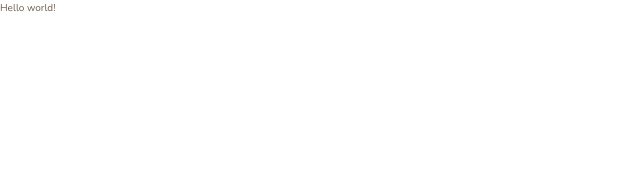
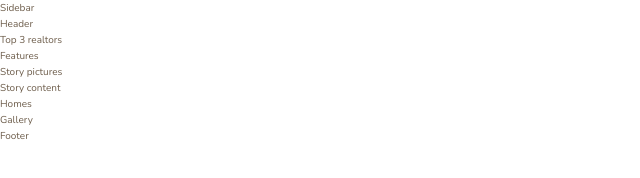
Before and after one commit to tundeszne/nexter, a website: page index.html in a window 1280 px wide. Shown: the whole page, without its empty margins (0-640 px from the left). Drawn offline with nearby package versions, Linux system fonts and the light colour scheme.

Commit message:
initial markup

```diff
--- a/index.html
+++ b/index.html
@@ -15,6 +15,22 @@
     <title>nexter &mdash; your home, your freedom</title>
   </head>
   <body class="container">
-    Hello world!
+    <div class="sidebar">Sidebar</div>
+
+    <header class="header">Header</header>
+
+    <div class="realtors">Top 3 realtors</div>
+
+    <section class="features">Features</section>
+
+    <div class="story__pictures">Story pictures</div>
+
+    <div class="story__content">Story content</div>
+
+    <section class="homes">Homes</section>
+
+    <section class="gallery">Gallery</section>
+
+    <footer class="footer">Footer</footer>
   </body>
 </html>
```
